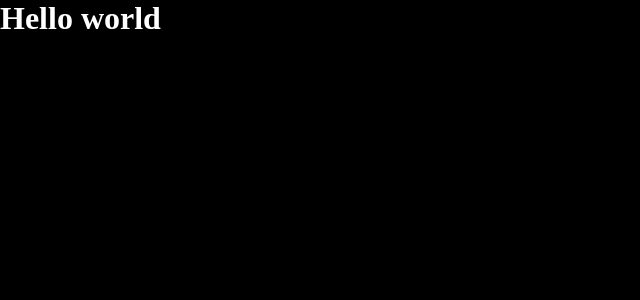
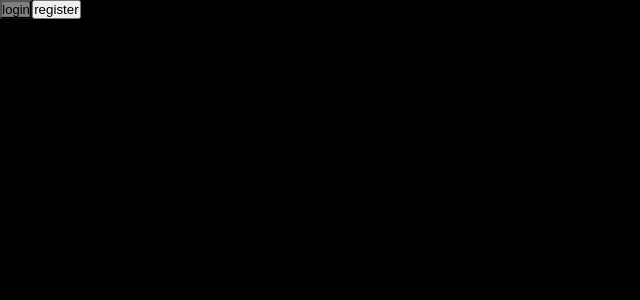
Before and after one commit to Ajaysvasan/Discord-codeForces-project, a React app in the folder frontend/: page / in a window 1280 px wide. Shown: the top 300 px of the page, without its empty margins (0-640 px from the left). Built offline with nearby package versions, Linux system fonts and the light colour scheme; the HTML template or start-up script is replaced by a standard one.

Commit message:
feat: added some basic things to the landing page

```diff
--- a/frontend/src/pages/LandingPage.tsx
+++ b/frontend/src/pages/LandingPage.tsx
@@ -1,8 +1,31 @@
+import { useNavigate } from "react-router-dom";
+import { useState } from "react";
 const LandingPage = () => {
+  const navigate = useNavigate();
+  const [isLoginPage, setLoginPage] = useState(false);
+  const [isRegisterPage, setRegisterPage] = useState(false);
+  const handleLoginClick = () => {
+    setLoginPage(true);
+    setRegisterPage(false);
+    if (isLoginPage) {
+      navigate("/login");
+    }
+  };
+
+  const handleRegisterClick = () => {
+    setLoginPage(false);
+    setRegisterPage(true);
+    if (isRegisterPage) {
+      navigate("/register");
+    }
+  };
   return (
-    <div>
-      <h1>Hello world</h1>
-    </div>
+    <>
+      <div className="nav-bar">
+        <button onClick={() => handleLoginClick()}>login</button>
+        <button onClick={() => handleRegisterClick()}>register</button>
+      </div>
+    </>
   );
 };
 export default LandingPage;
```
